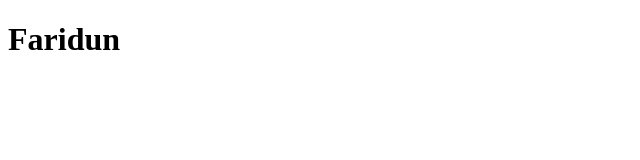
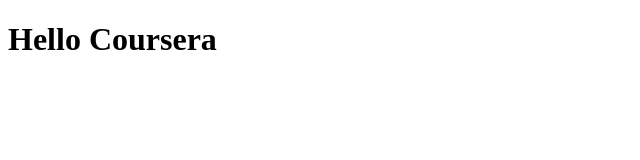
Before and after one commit to Faridun90/Faridun90.coursera-test, a plain HTML site: page site/index.html in a window 1280 px wide. Shown: the whole page, without its empty margins (0-640 px from the left). Drawn offline with Linux system fonts and the light colour scheme.

Commit message:
Update index.html

```diff
--- a/site/index.html
+++ b/site/index.html
@@ -9,7 +9,7 @@
 </head>
 
 <body>
-    <h1>Faridun</h1>
+    <h1>Hello Coursera</h1>
 </body>
 
 </html>
```
